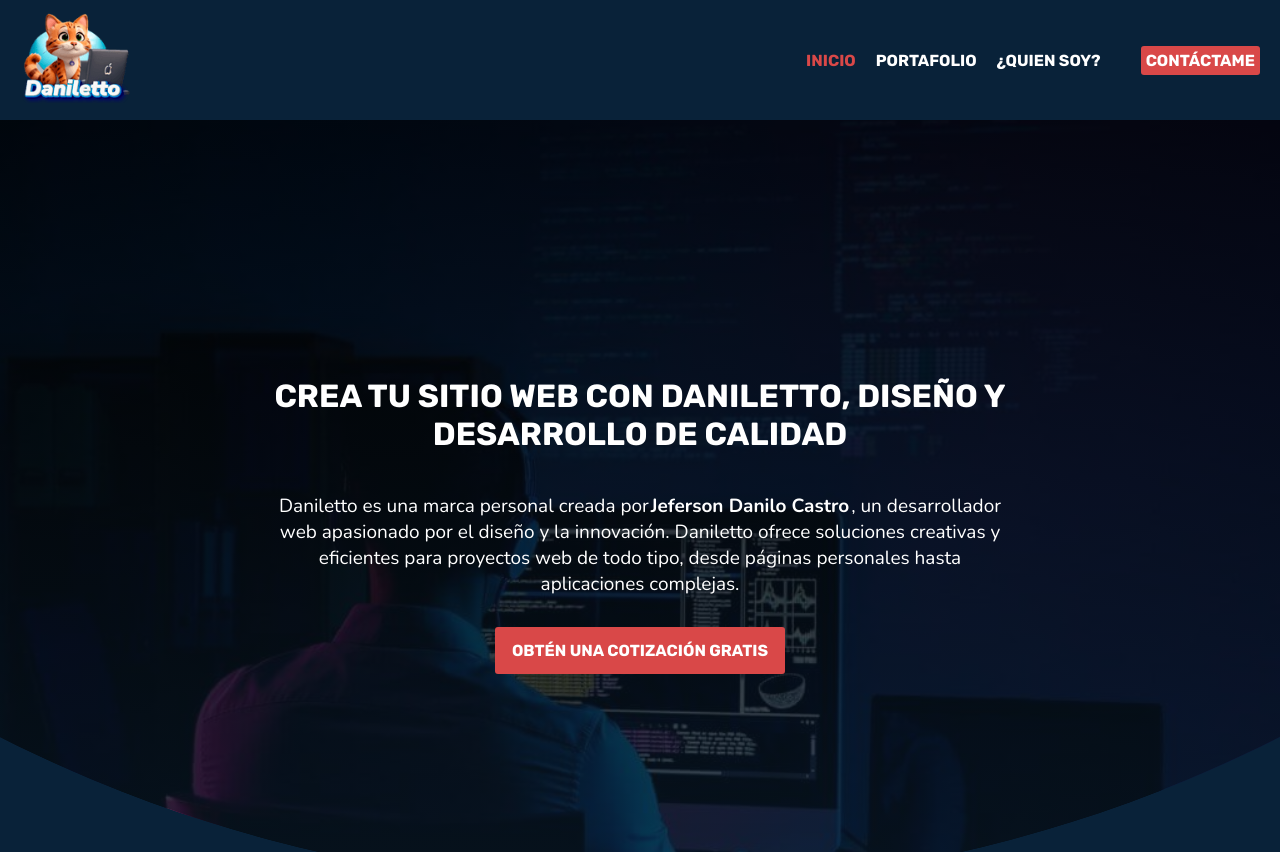
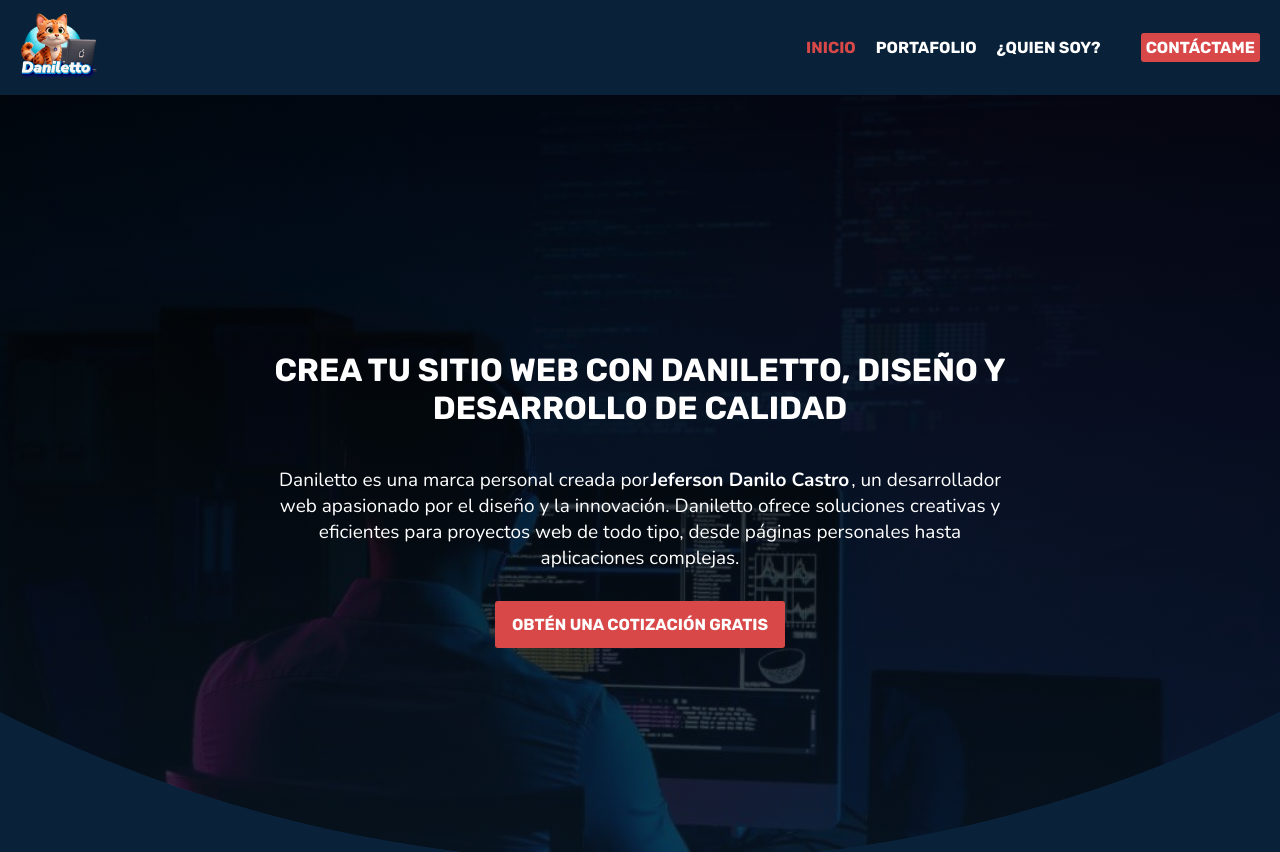
Before and after one commit to Danilett0/Daniletto, a React (Create React App) app: page / in a window 1280 px wide. Shown: the top 852 px of the page. Built offline with nearby package versions, Linux system fonts and the light colour scheme.

Commit message:
Update Header.css
Ajuste dimensión logo

```diff
--- a/src/styles/components/Header.css
+++ b/src/styles/components/Header.css
@@ -12,7 +12,7 @@
 
 .Header .Logo img {
   width: 100%;
-  max-width: 150px;
+  max-width: 90px;
   height: 100%;
   max-height: 90px;
 }
```
